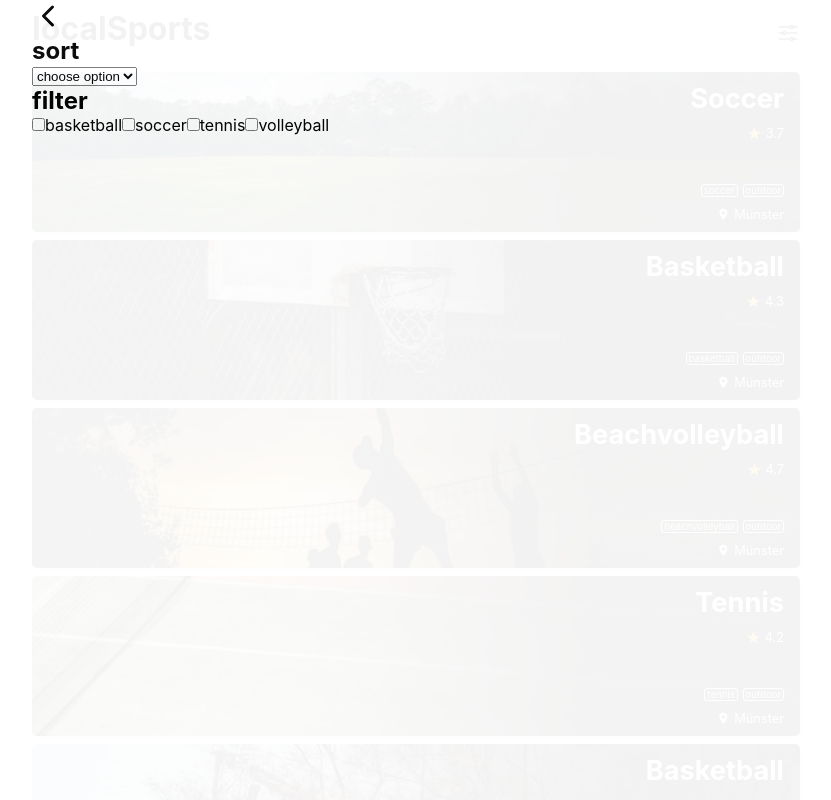
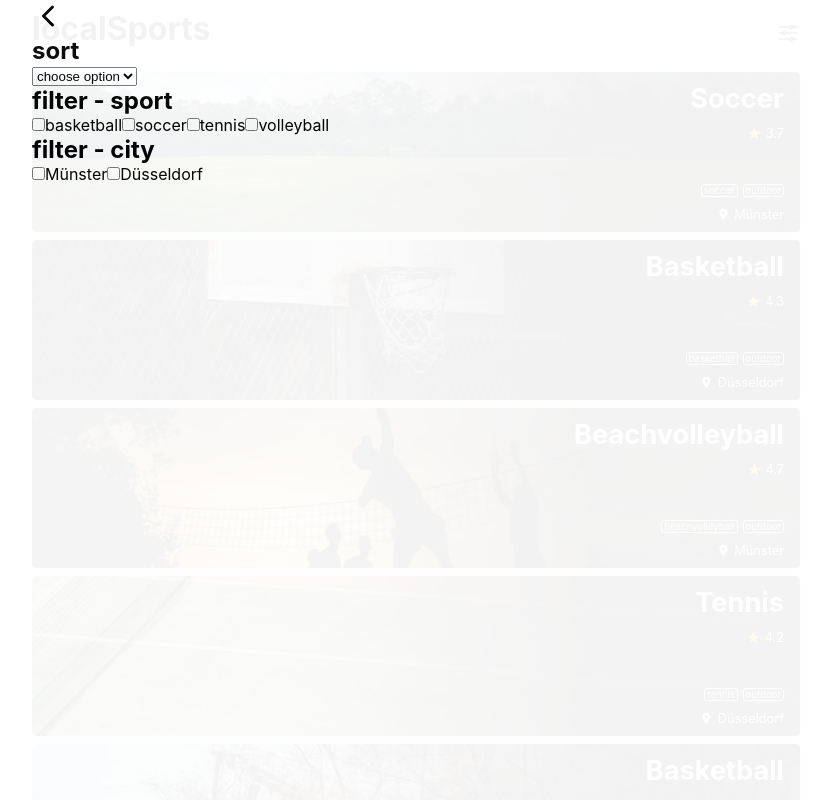
Before and after one commit to marvinRoellecke/capstone-project-ts, a Next.js app: page / in a window 1280 px wide. Both pictures are taken after a click on the button 1012 px from the left and 34 px from the top of the page. Shown: the whole page, without its empty margins (224-1055 px from the left). Built offline with nearby package versions, Linux system fonts and the light colour scheme.

Commit message:
add city filter

```diff
--- a/components/CardListGeneral/CardListGeneral.js
+++ b/components/CardListGeneral/CardListGeneral.js
@@ -10,7 +10,11 @@ export default function CardListGeneral({ passedLocations, filterData }) {
               <Item key={location.id} location={location} />
             ))
           : passedLocations
-              .filter((location) => filterData.includes(location.title))
+              .filter(
+                (location) =>
+                  filterData.includes(location.title) ||
+                  filterData.includes(location.address.city)
+              )
               .map((location) => (
                 <Item key={location.id} location={location} />
               ))}
--- a/components/FilterMenu/FilterMenu.js
+++ b/components/FilterMenu/FilterMenu.js
@@ -26,7 +26,7 @@ export default function FilterMenu({
           <option value="toNew">oldest first</option>
         </select>
       </form>
-      <h2>filter</h2>
+      <h2>filter - sport</h2>
       <form>
         <input
           type="checkbox"
@@ -56,6 +56,22 @@ export default function FilterMenu({
         />
         <label>volleyball</label>
       </form>
+      <h2>filter - city</h2>
+      <form>
+        <input
+          type="checkbox"
+          value="Münster"
+          onChange={(event) => onFilter(event)}
+        />
+        <label>Münster</label>
+
+        <input
+          type="checkbox"
+          value="Düsseldorf"
+          onChange={(event) => onFilter(event)}
+        />
+        <label>Düsseldorf</label>
+      </form>
     </StyledMenu>
   );
 }
```
Also changed, not shown: lib/data/sportLocationsData.js.
